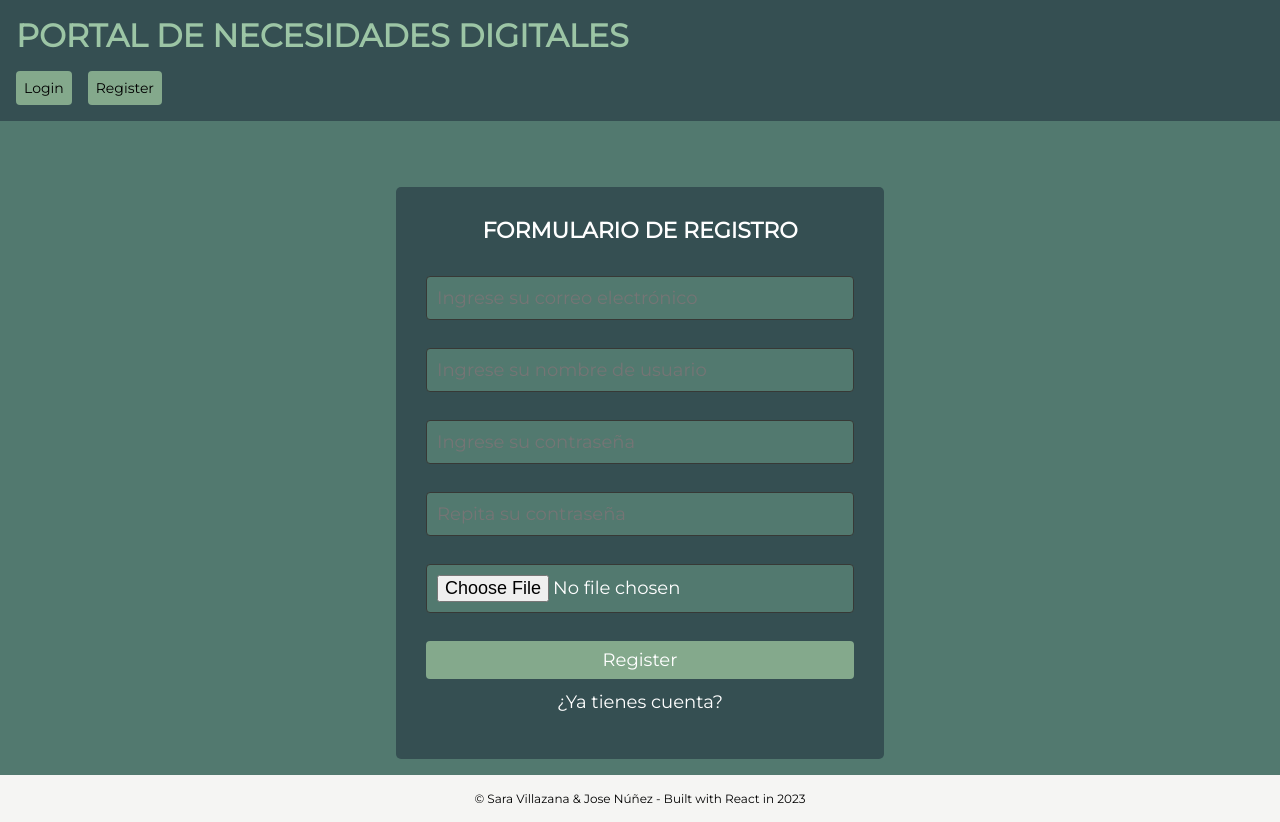
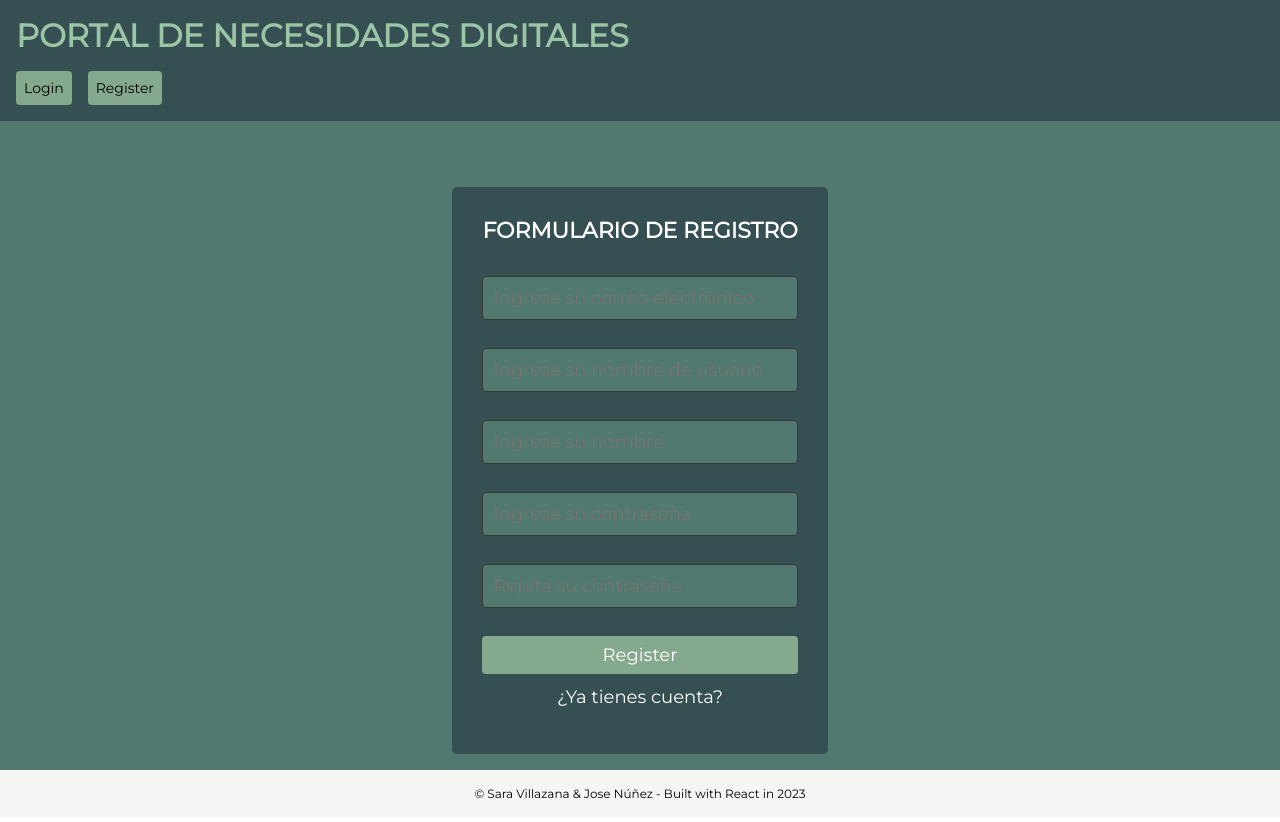
Before and after one commit to JoseNunhez/portal-de-necesidades-frontend, a React (Create React App) app: page /register in a window 1280 px wide. Built offline with nearby package versions, Linux system fonts and the light colour scheme.

Commit message:
correcion nombre del usuario en registro y eliminar imagen obligatoria

```diff
--- a/src/pages/registerpage.js
+++ b/src/pages/registerpage.js
@@ -9,7 +9,6 @@ const Register = () => {
     const [password, setPassword] = useState('');
     const [pass2, setPass2] = useState('');
     const [error, setError] = useState('');
-    const [image, setImage] = useState(null);
 
     const handleForm = async (e) => {
         e.preventDefault();
@@ -37,10 +36,9 @@ const Register = () => {
                 <h3>Formulario de registro</h3>
                     <input className='form-input' type="email" id="email" name="email" placeholder='Ingrese su correo electrónico' required />
                     <input className='form-input' type="text" id="nameUser" name="nameUser" placeholder='Ingrese su nombre de usuario' required  />
+                    <input className='form-input' type="text" id="name" name="name" placeholder='Ingrese su nombre' required  />
                     <input className='form-input' type="password" id="password" name="password" placeholder='Ingrese su contraseña' required onChange={(e) => setPassword(e.target.value)} />
                     <input className='form-input' type="password" id="pass2" name="pass2" placeholder='Repita su contraseña' required onChange={(e) => setPass2(e.target.value)} />
-                    <input className='form-input' type="file" id="image" name="image" accept="image/*" required onChange={(e) => setImage(e.target.files[0])} />
-                    {image ? <p><img src={URL.createObjectURL(image)} alt="preview" height="50px"></img></p> : null}
                 <button>Register</button>
                 <p><Link to="/login">¿Ya tienes cuenta?</Link></p>
 
--- a/src/pages/userpage.js
+++ b/src/pages/userpage.js
@@ -16,7 +16,7 @@ const UserPage = () => {
         <section className="carta-usuario">
             <h3>User {user.NOMBRE_USUARIO}</h3>
             {user.IMAGEN ? <img src={`${process.env.REACT_APP_API_URL_BD}/uploads/${user.IMAGEN}`} alt="imagen usuario" width="100px" /> : null}
-            <p>Nombre de usuario: {user.NOMBRE_USUARIO}</p>
+            <p>Nombre: {user.NOMBRE}</p>
             <p>Email: {user.EMAIL}</p>
             <p>Biografia: {user.BIOGRAFIA} </p>
             <p>Activo desde: {new Date(user.CREATED_AT).toLocaleDateString()}</p>
```
